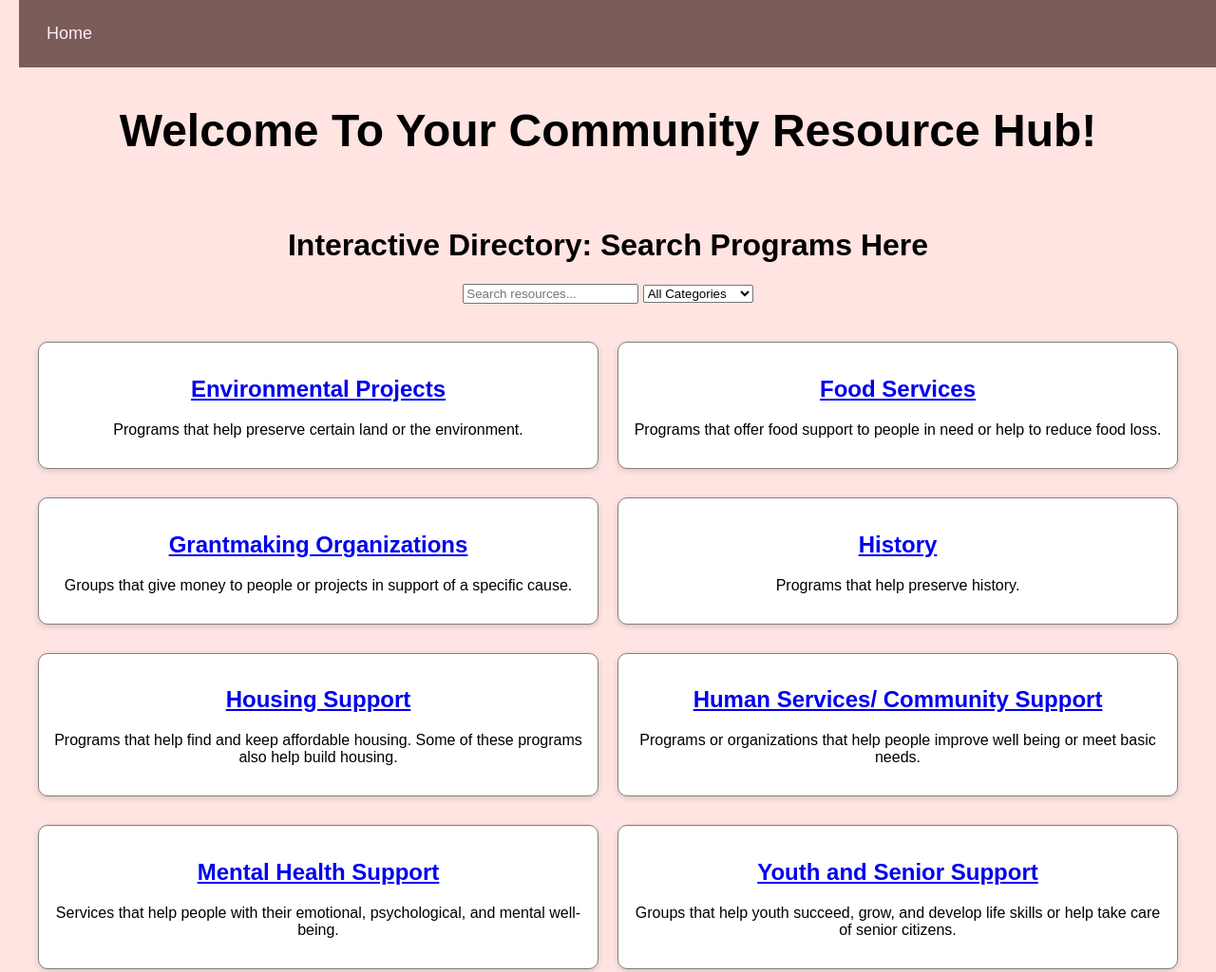
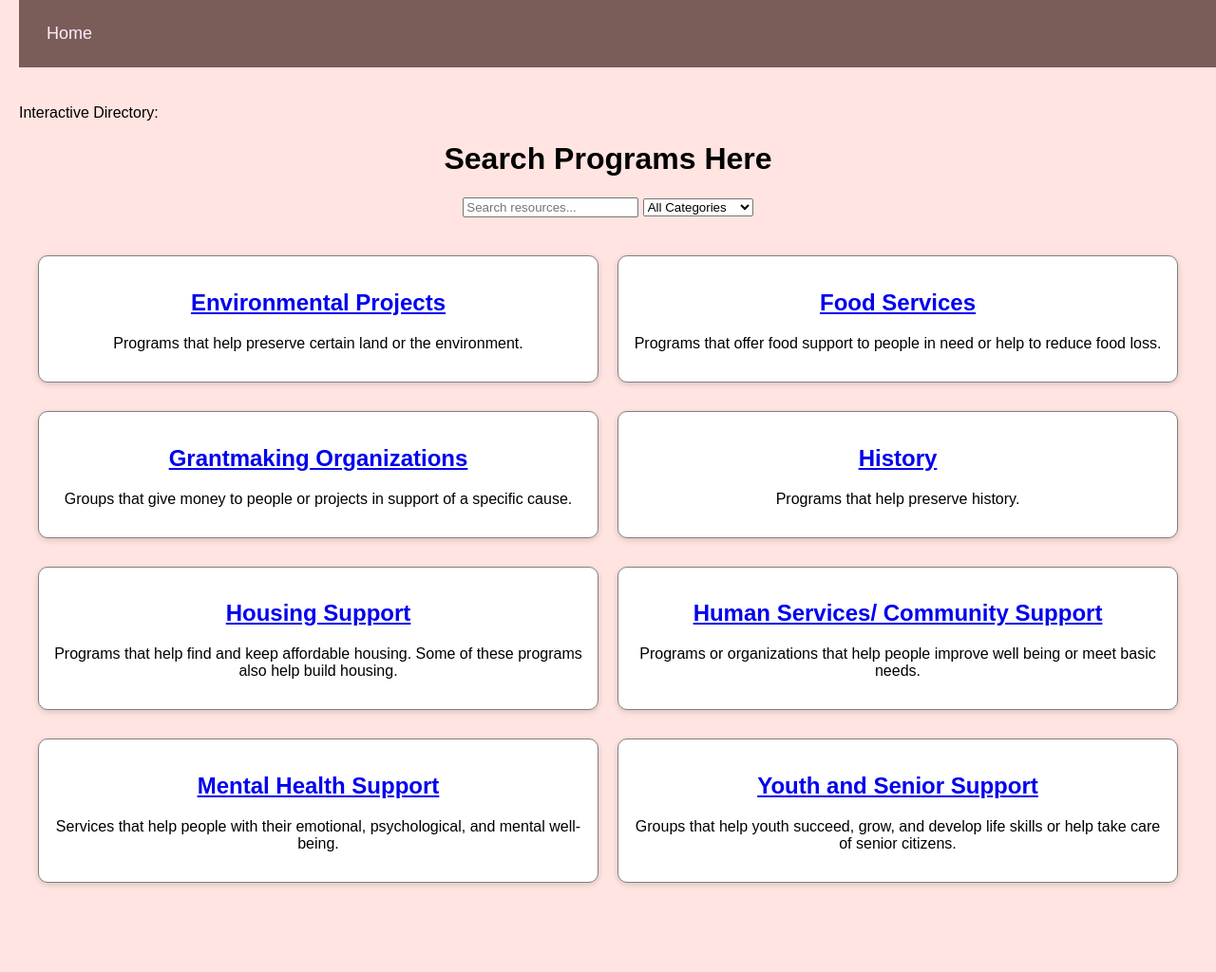
Before and after one commit to samcscheungrab7/TSA2026Hub, a plain HTML site: page Direct.html in a window 1280 px wide. Shown: the whole page at 95% size. After the commit the page ends 980 px from the top, so only its background shows below. Drawn offline with Linux system fonts and the light colour scheme.

Commit message:
Update Direct.html

```diff
--- a/Direct.html
+++ b/Direct.html
@@ -44,14 +44,10 @@
     </div>
 
 <br><br><br><br>
-
-
-<font size=+6 class="shadow-heading"><b><center>Welcome To Your Community Resource Hub!</center></font></b>
-<br><br>
 <style>
 </style>
 
-
+Interactive Directory:
 
 
 
@@ -99,7 +95,7 @@
   }
 </style>
 <body style="background-color: #ffe4e1; text=black"><br>
-  <h1><center>Interactive Directory: Search Programs Here</center></h1>
+  <h1><center>Search Programs Here</center></h1>
   <div align=center class="search-bar">
     <input type="text" id="searchInput" placeholder="Search resources..." onkeyup="filterResources()">
     <select id="categoryFilter" onchange="filterResources()">
@@ -172,4 +168,5 @@
     }
   </script>
 
+
   </body></html>
```
